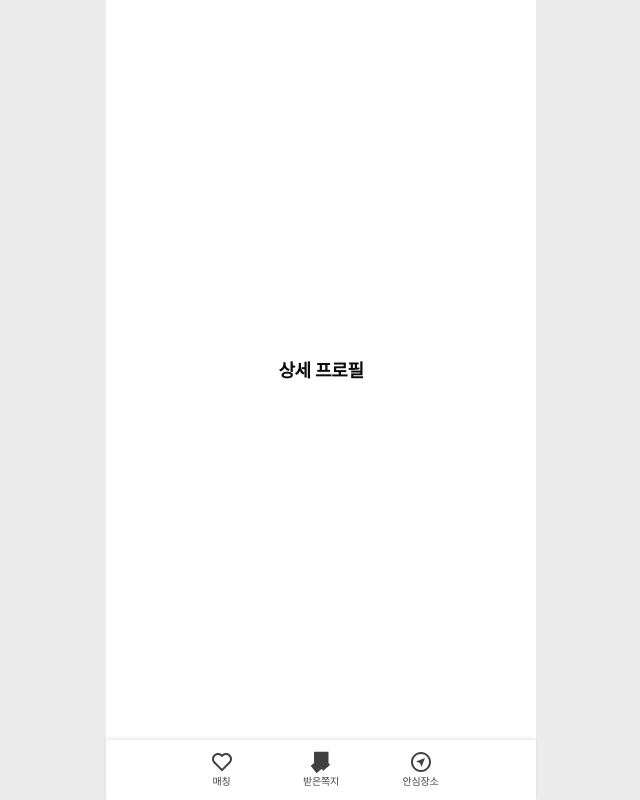
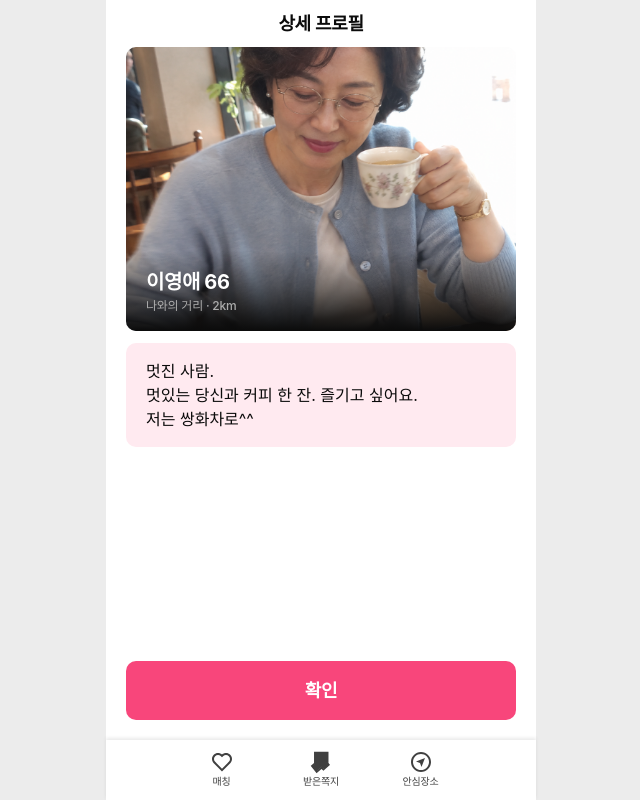
Before and after one commit to SOPT-all/39-SOPKATHON-WEB-WEB2, a React (Vite) app: page /requests/1 in a window 1280 px wide. Shown: the whole page, without its empty margins (319-959 px from the left). Built offline with nearby package versions, Linux system fonts and the light colour scheme; a web font is replaced by a local one.

Commit message:
feat: 상세 프로필 화면 구현

```diff
--- a/src/pages/profile/profile-page.tsx
+++ b/src/pages/profile/profile-page.tsx
@@ -1,7 +1,47 @@
+import { useNavigate } from 'react-router';
+
+import matchingWoman from '@/shared/assets/images/img-matching-woman.png';
+import { ROUTES } from '@/shared/constants/routes';
+
 const ProfilePage = () => {
+  const navigate = useNavigate();
+
   return (
-    <main className="flex flex-1 items-center justify-center">
-      <h1 className="text-title-sb-18">상세 프로필</h1>
+    <main className="flex min-h-0 flex-1 flex-col overflow-y-auto bg-white">
+      <header className="flex h-[47px] shrink-0 items-center justify-center">
+        <h1 className="text-title-sb-18">상세 프로필</h1>
+      </header>
+      <section className="px-5">
+        <div className="relative flex h-[284px] items-end overflow-hidden rounded-[10px]">
+          <img
+            src={matchingWoman}
+            alt="이영애님의 프로필 사진"
+            className="absolute inset-0 size-full object-cover"
+          />
+          <div className="relative w-full bg-gradient-black px-5 py-4 text-white">
+            <h2 className="text-title-b-20">
+              이영애 <span>66</span>
+            </h2>
+            <p className="text-text-m-12 text-grey-3">나와의 거리 · 2km</p>
+          </div>
+        </div>
+        <p className="text-text-m-16 mt-3 rounded-[10px] bg-primary-10 px-5 py-4">
+          멋진 사람.
+          <br />
+          멋있는 당신과 커피 한 잔. 즐기고 싶어요.
+          <br />
+          저는 쌍화차로^^
+        </p>
+      </section>
+      <div className="mt-auto shrink-0 px-5 pt-4 pb-5">
+        <button
+          type="button"
+          onClick={() => navigate(ROUTES.REQUEST)}
+          className="w-full rounded-[10px] bg-primary-100 py-4 text-title-sb-18 text-white"
+        >
+          확인
+        </button>
+      </div>
     </main>
   );
 };
```
